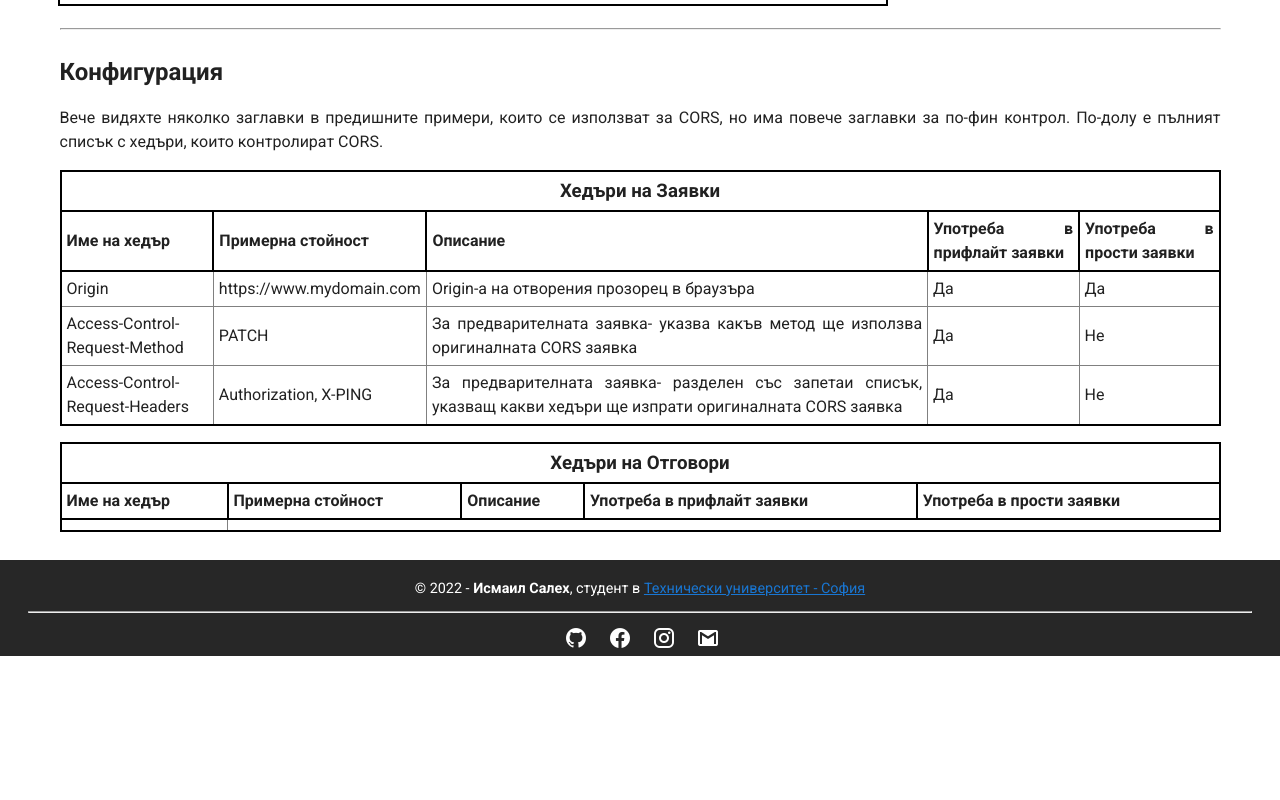
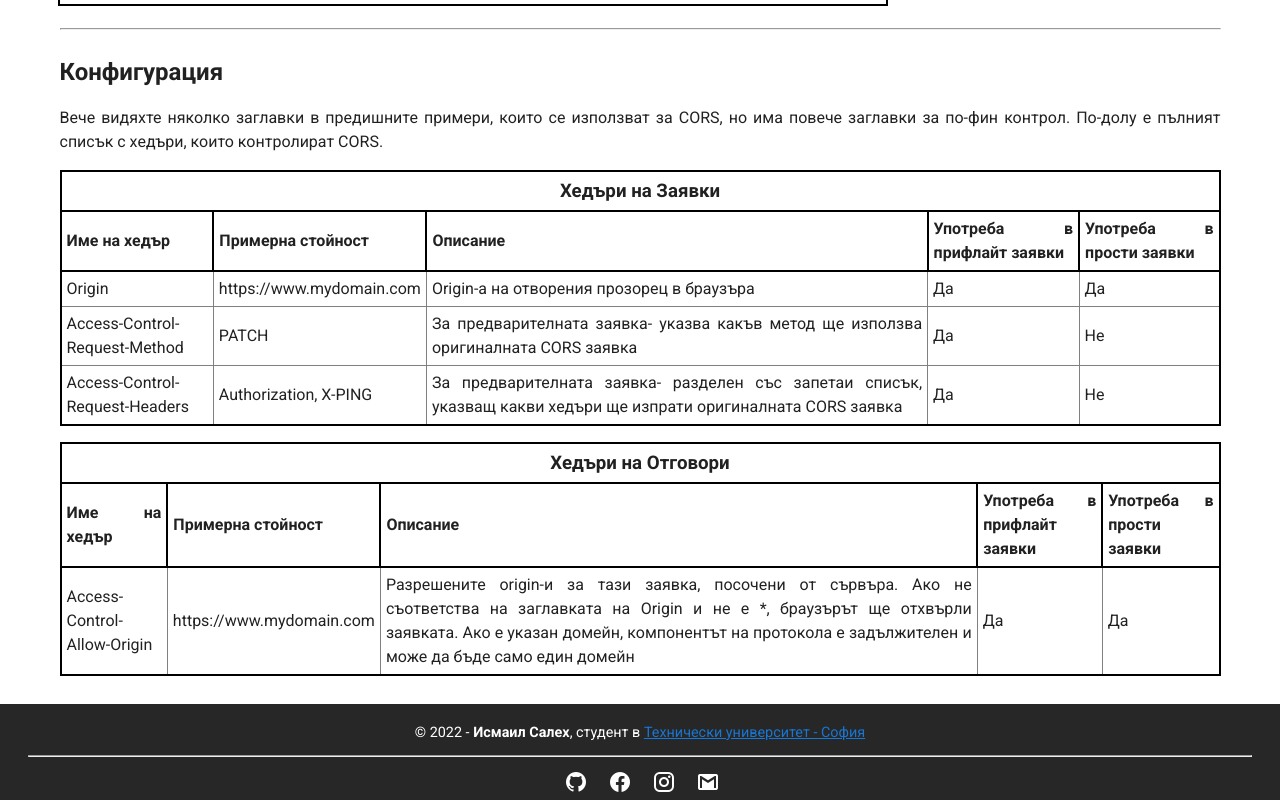
Before and after one commit to IsmailSalehCode/CORS-university_project, a Vue app: page /main-doc in a window 1280 px wide. Shown: the part 5344-6144 px from the top of the page. Before the commit the page ends 6000 px from the top, so only its background shows below. Built offline with nearby package versions, Linux system fonts and the light colour scheme.

Commit message:
Access-Control-Allow-Origin

```diff
--- a/src/components/ArticleCORS_AdvancedConfig.vue
+++ b/src/components/ArticleCORS_AdvancedConfig.vue
@@ -38,25 +38,17 @@
                     </h3>
                 </th>
             </tr>
-             <tr>
-                <th>
-                    Име на хедър
-                </th>
-                <th>
-                    Примерна стойност
-                </th>
-                <th>
-                    Описание
-                </th>
-                <th>
-                    Употреба в прифлайт заявки
-                </th>
-                <th>
-                    Употреба в прости заявки
+           <tr>
+                <th v-for="name in columnNames" :key="name">
+                    {{name}}
                 </th>
             </tr>
-            <tr>
-                <td></td>
+            <tr v-for="header in responseHeaders" :key="header.name">
+                <td>{{header.name}}</td>
+                <td>{{header.exampleValue}}</td>
+                <td>{{header.descr}}</td>
+                <td>{{header.usedInPreflight}}</td>
+                <td>{{header.usedInSimple}}</td>
             </tr>
         </table>
     </p>
@@ -99,6 +91,16 @@ export default {
           usedInSimple: "Не",
         },
       ],
+      responseHeaders: [
+        {
+          name: "Access-Control-Allow-Origin",
+          exampleValue: "https://www.mydomain.com",
+          descr:
+            "Разрешените origin-и за тази заявка, посочени от сървъра. Ако не съответства на заглавката на Origin и не е *, браузърът ще отхвърли заявката. Ако е указан домейн, компонентът на протокола е задължителен и може да бъде само един домейн",
+          usedInPreflight: "Да",
+          usedInSimple: "Да",
+        },
+      ],
     };
   },
 };
```
